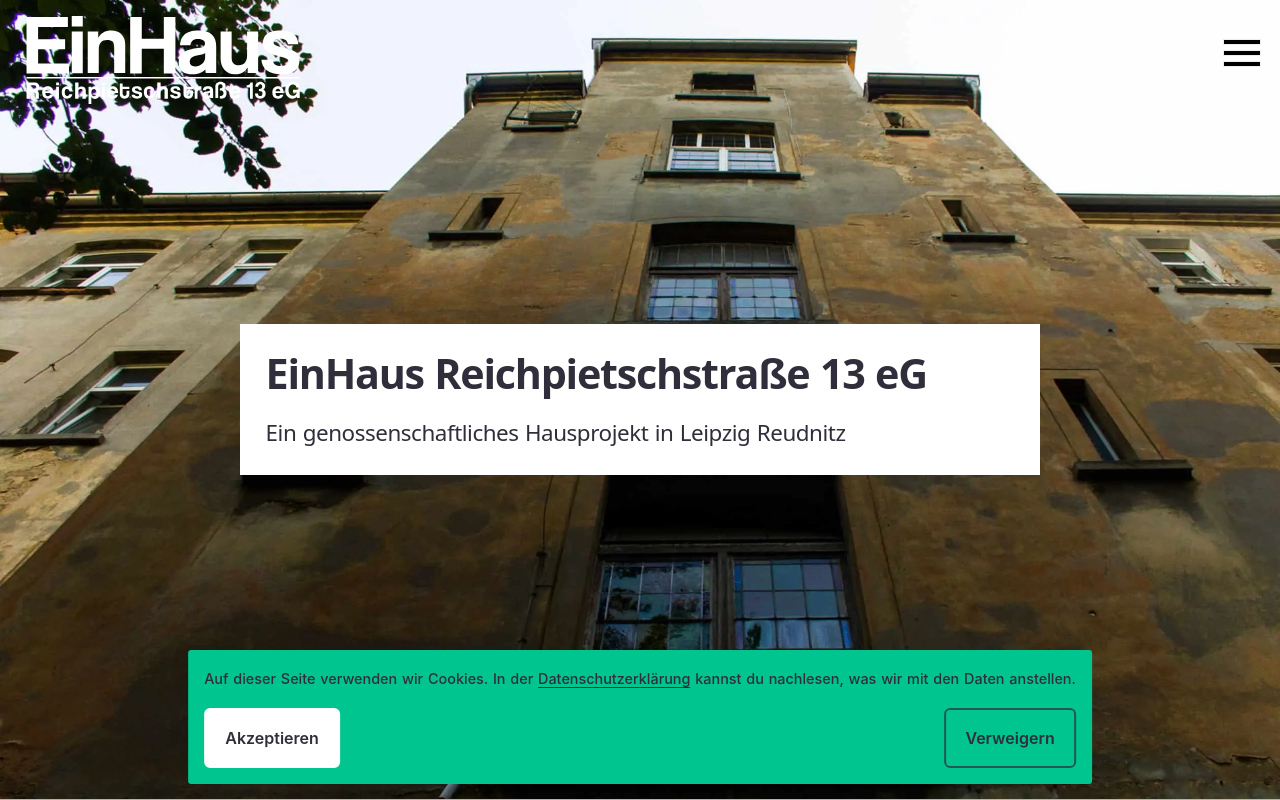
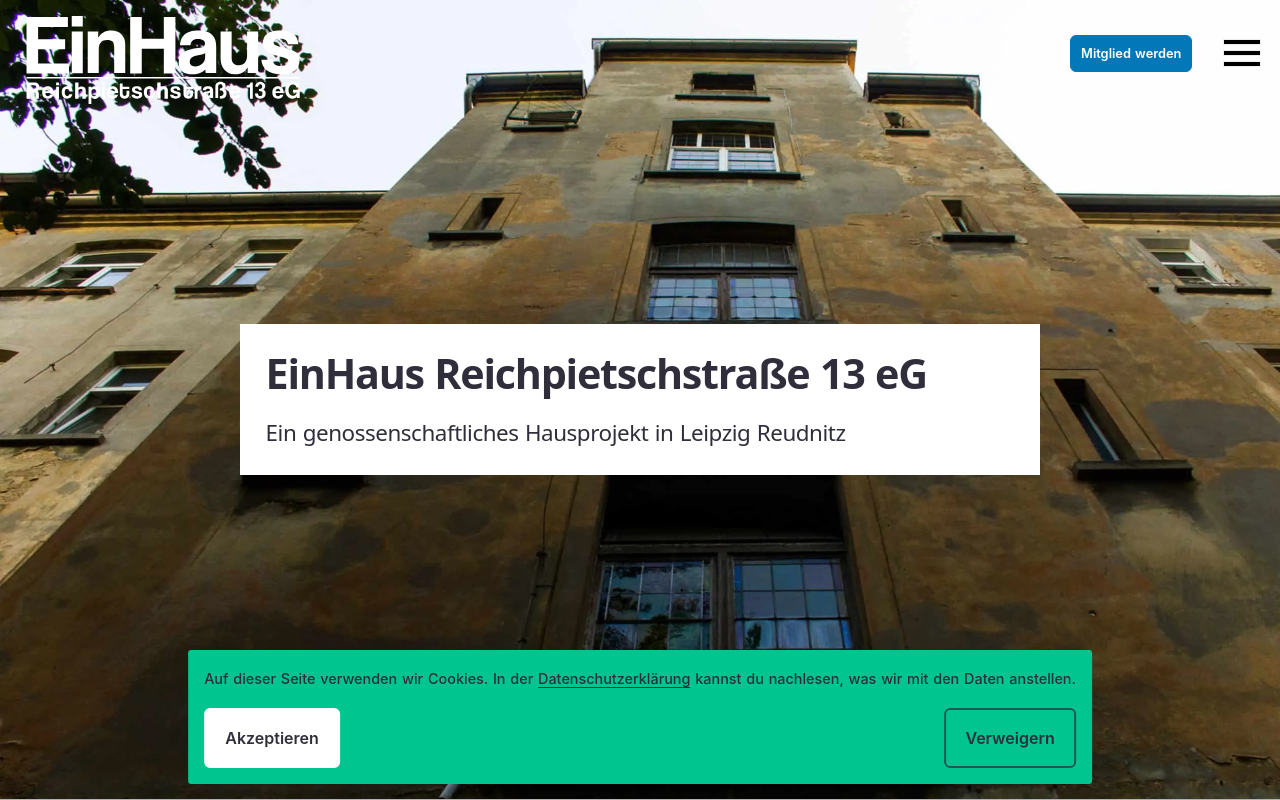
Before and after one commit to 3vincent/einhaus-leipzig, a Nuxt app: page / in a window 1280 px wide. Shown: the top 800 px of the page. Built offline with nearby package versions, Linux system fonts and the light colour scheme.

Commit message:
Add menu bar button to new mitglied-werden page

```diff
--- a/components/top-menu-bar.vue
+++ b/components/top-menu-bar.vue
@@ -10,12 +10,41 @@
     <div class="logo-container"><Logo :is-white="logoWhite" /></div>
 
     <div class="menu-container">
+      <NuxtLink
+        v-if="!isMobile && !isMitgliedPage"
+        to="/mitglied-werden"
+        class="link primary small"
+        style="margin: 0 !important; top: -5px"
+      >
+        Mitglied werden
+      </NuxtLink>
+
       <UserMenu />
     </div>
   </div>
 </template>
 
 <script setup lang="ts">
+const route = useRoute()
+const isMitgliedPage = computed(() =>
+  (route.path || '').toLowerCase().includes('mitglied')
+)
+
+const isMobile = ref(false)
+
+const calculateMobile = () => {
+  isMobile.value = window.innerWidth < 480
+}
+
+onMounted(() => {
+  addEventListener('resize', calculateMobile)
+  calculateMobile()
+})
+
+onUnmounted(() => {
+  removeEventListener('resize', calculateMobile)
+})
+
 const {
   isDefault = false,
   isLanding = false,
@@ -153,6 +182,9 @@ function makeTopMenuSticky() {
   top: 18px;
   transition: top 0.4s;
 
+  display: flex;
+  gap: 1rem;
+
   @media screen and (min-width: $lg) {
     top: 40px;
     right: 20px;
```
